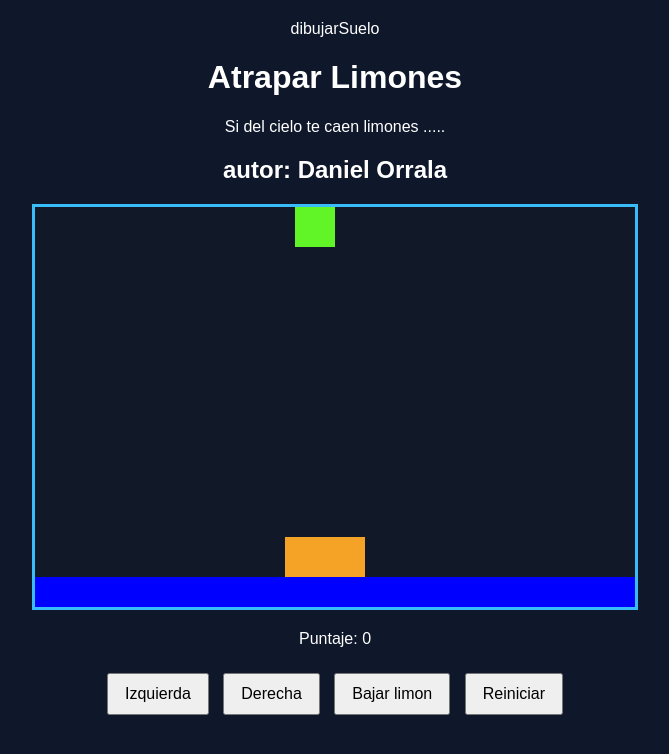
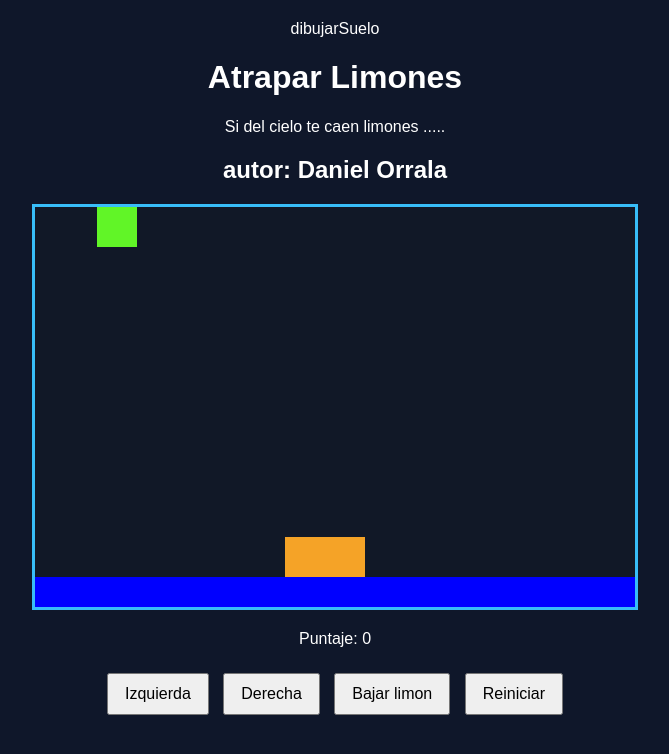
Before and after one commit to daniel-000com/juego_limones, a plain HTML site: page limones.html in a window 1280 px wide. Both pictures are taken after a click on the button "Izquierda". Shown: the whole page, without its empty margins (305-974 px from the left). Drawn offline with Linux system fonts and the light colour scheme.

Commit message:
Add the utils file and the random function

```diff
--- a/limones.html
+++ b/limones.html
@@ -27,4 +27,5 @@
 
 </body>
 <script src="limones.js"></script>
+<script src="utils.js"></script>
 </html>
--- a/limones.js
+++ b/limones.js
@@ -16,7 +16,7 @@ let limonY = 0;
 function iniciar(){
     dibujarSuelo();
     dibujarPersonaje();
-    dibujarLimon();
+    aparecerLimon();
 }
 
 function dibujarSuelo(){
@@ -30,19 +30,16 @@ function dibujarPersonaje(){
 
 function moverIzquierda(){
     personajex=personajex-10;
-     actualizarPntalla();
-
+     actualizarPantalla();
 }
 
 function moverDerecha(){
     personajex=personajex+10;
-    actualizarPntalla();
-
+    actualizarPantalla();
 }
 
 function refrescarPantalla(){
     ctx.clearRect(0,0,canvas.width,canvas.height);
-
 }
 
 function dibujarLimon(){
@@ -51,20 +48,28 @@ function dibujarLimon(){
 }
 function bajarLimon(){
     limonY = limonY +10;
-    actualizarPntalla();
-
+    actualizarPantalla();
+    detectarColicion();
 }
 
-function actualizarPntalla(){
+function actualizarPantalla(){
     refrescarPantalla();
     dibujarPersonaje();
     dibujarSuelo();
     dibujarLimon();
-    detectarColicion()
 }
 function detectarColicion(){
     if(limonX+ANCHO_LIMON>personajex && limonX < personajex+ANCHO_PERSONAJE && limonY+ALTURA_LIMON>personajeY && limonY < personajeY+ALTURA_PERSONAJE){
+        aparecerLimon();
 
-        alert("atrapado!!")
         }
 }
+function probarAleatorio9(){
+    let aleatorio=generaAleatorio(10,80);
+    console.log (aleatorio);
+}
+function aparecerLimon(){
+    limonX=generaAleatorio(0,canvas.width-ANCHO_LIMON);
+    limonY=0;
+    actualizarPantalla();
+}
--- /dev/null
+++ b/utils.js
@@ -0,0 +1,7 @@
+function generaAleatorio(min,max){
+    let random=Math.random();
+    let numero=random*(max-min);
+    let numeroEntero = Math.ceil(numero);
+    numeroEntero = numeroEntero+min;
+    return numeroEntero
+}
```
